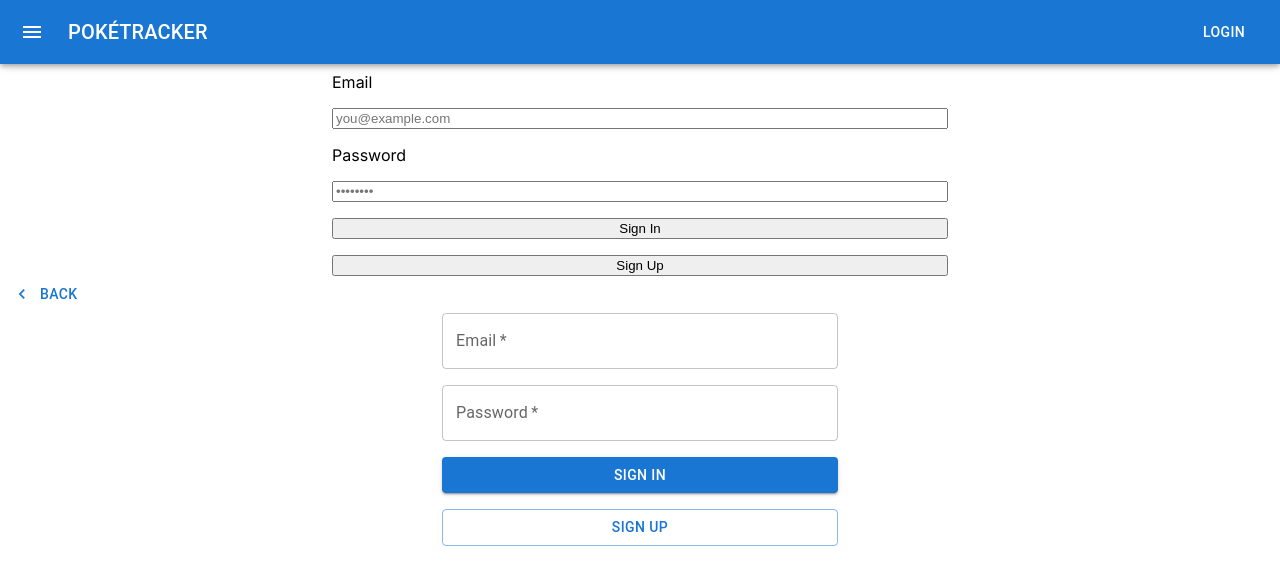
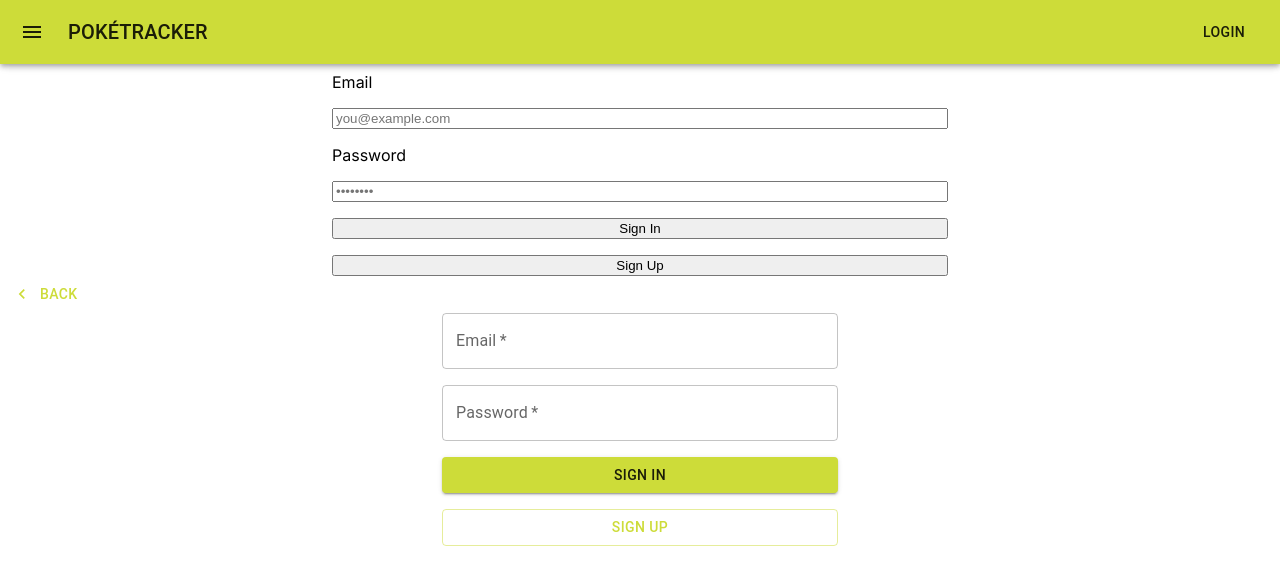
Before and after one commit to mailauki/poketracker-v3, a Next.js app: page /login in a window 1280 px wide. Shown: the top 584 px of the page. Built offline with nearby package versions, Linux system fonts and the light colour scheme.

Commit message:
Add theme

```diff
--- a/app/layout.tsx
+++ b/app/layout.tsx
@@ -2,6 +2,8 @@ import type { Metadata } from 'next'
 import { Inter } from 'next/font/google'
 import Header from '../components/Header'
 // import './globals.css'
+// import { AppRouterCacheProvider } from '@mui/material-nextjs/v14-appRouter'
+import Theme from '@/utils/theme'
 
 const inter = Inter({ subsets: ['latin'] })
 
@@ -18,8 +20,10 @@ export default function RootLayout({
   return (
     <html lang="en">
       <body className={inter.className}>
-        <Header />
-        {children}
+        <Theme>
+          <Header />
+          {children}
+        </Theme>
       </body>
     </html>
   )
--- a/app/login/page.tsx
+++ b/app/login/page.tsx
@@ -24,6 +24,8 @@ export default function Login({
     const cookieStore = cookies()
     const supabase = createClient(cookieStore)
 
+    console.log({email}, {password})
+
     const { error } = await supabase.auth.signInWithPassword({
       email,
       password,
@@ -44,6 +46,8 @@ export default function Login({
     const password = formData.get('password') as string
     const cookieStore = cookies()
     const supabase = createClient(cookieStore)
+
+    console.log({email}, {password})
 
     const { error } = await supabase.auth.signUp({
       email,
--- a/components/Header.tsx
+++ b/components/Header.tsx
@@ -1,7 +1,7 @@
 'use client'
 
-import { Menu as MenuIcon } from "@mui/icons-material"
-import { AppBar, Button, Drawer, IconButton, Toolbar, Typography } from "@mui/material"
+import { ArrowBackIosNew, ChevronLeft, Menu as MenuIcon } from "@mui/icons-material"
+import { AppBar, Box, Button, Drawer, IconButton, Toolbar, Typography } from "@mui/material"
 import { useState } from "react"
 import { useParams } from "next/navigation"
 import Nav from "./Nav"
@@ -22,8 +22,9 @@ export default function Header() {
 
   return (
     <>
-      <AppBar>
+      <AppBar sx={{ zIndex: (theme) => theme.zIndex.drawer + 1 }}>
         <Toolbar>
+          {!open ? (
             <IconButton
               color='inherit'
               aria-label='open drawer'
@@ -33,6 +34,17 @@ export default function Header() {
             >
               <MenuIcon />
             </IconButton>
+          ) : (
+            <IconButton
+              color='inherit'
+              aria-label='open drawer'
+              edge='start'
+              onClick={handleDrawerClose}
+              sx={{ mr: 2 }}
+            >
+              <ArrowBackIosNew />
+            </IconButton>
+          )}
           <Typography
             variant='h6'
             noWrap
@@ -59,7 +71,13 @@ export default function Header() {
         onClose={handleDrawerClose}
       >
         <Toolbar />
+        <Box
+          onClick={handleDrawerClose}
+          onKeyDown={handleDrawerClose}
+          sx={{ overflow: 'auto' }}
+        >
           <Nav />
+        </Box>
       </Drawer>
     </>
   );
--- a/components/Nav.tsx
+++ b/components/Nav.tsx
@@ -1,6 +1,6 @@
 'use client'
 
-import { Divider, List, ListItemButton, ListItemText } from "@mui/material"
+import { Box, Divider, List, ListItemButton, ListItemText } from "@mui/material"
 import Link from "next/link"
 import { useEffect, useState } from "react"
 import { Game } from "../utils/types"
@@ -15,7 +15,7 @@ export default function Nav() {
   }, [])
 
   return (
-    <List>
+    <List sx={{ mb: 4 }}>
       <ListItemButton
         component={Link}
         href="/"
--- a/components/Pokedexes.tsx
+++ b/components/Pokedexes.tsx
@@ -36,7 +36,11 @@ export default function Pokedexes({ slug }: { slug: string }) {
 
   return (
     <>
-      <Tabs value={pokedex}>
+      <Tabs
+        value={pokedex}
+        textColor='secondary'
+        indicatorColor='secondary'
+      >
         {pokedexes.map((pokedex) =>
           <Tab
             key={pokedex.name}
--- a/components/Profile.tsx
+++ b/components/Profile.tsx
@@ -1,5 +1,7 @@
 import { createClient } from '@/utils/supabase/server'
+import { EmailOtpType } from '@supabase/supabase-js'
 import { cookies } from 'next/headers'
+import { useParams } from 'next/navigation'
 // import { createClient } from '@/utils/supabase/client'
 
 // import { useEffect } from 'react'
@@ -9,6 +11,7 @@ export default async function Profile() {
   const supabase = createClient(cookieStore)
   const { data: profiles } = await supabase.from('profiles').select()
   const { data, error } = await supabase.auth.getSession()
+  const { data: { user } } = await supabase.auth.getUser()
   // const { session, user } = data
   // const [profiles, setProfiles] = useState<any[] | null>(null)
   // const supabase = createClient()
@@ -23,6 +26,6 @@ export default async function Profile() {
   // const { data: { user } } = await supabase.auth.getUser()
 
   return (
-    <pre>{JSON.stringify(data, null, 2)}</pre>
+    <pre>{JSON.stringify(user, null, 2)}</pre>
   )
 }
--- /dev/null
+++ b/utils/theme.tsx
@@ -0,0 +1,23 @@
+'use client'
+
+import { ThemeProvider, createTheme } from '@mui/material'
+import { lime, purple } from '@mui/material/colors'
+
+const theme = createTheme({
+  palette: {
+    primary: lime,
+    secondary: purple
+  }
+})
+
+export default function Theme({
+  children,
+}: {
+  children: React.ReactNode
+}) {
+  return (
+    <ThemeProvider theme={theme}>
+      {children}
+    </ThemeProvider>
+  )
+}
```
Lines whose indentation alone changed are shown as unchanged.
